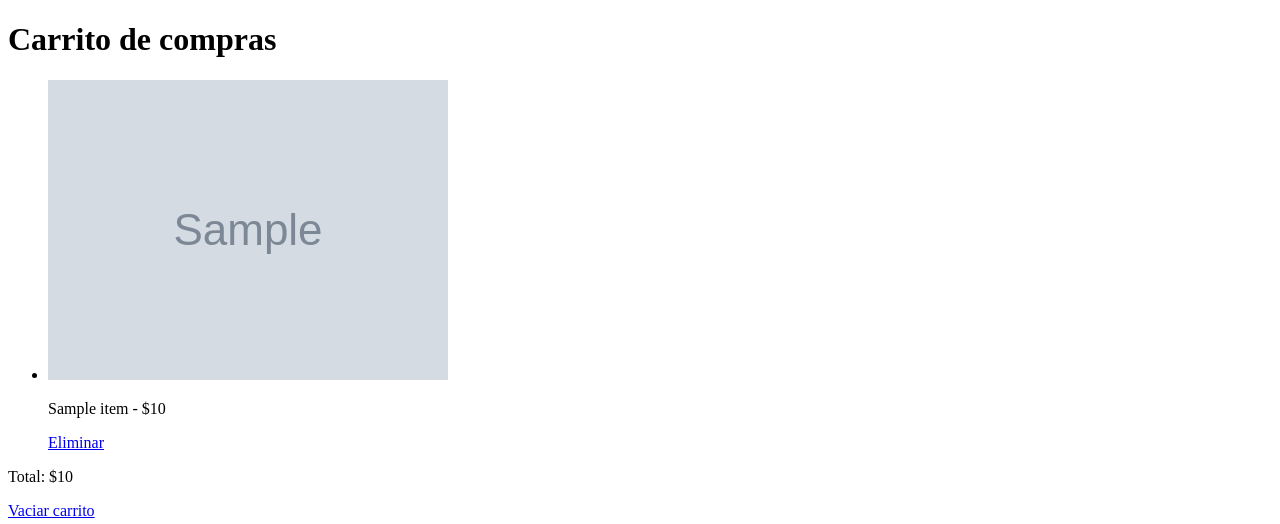
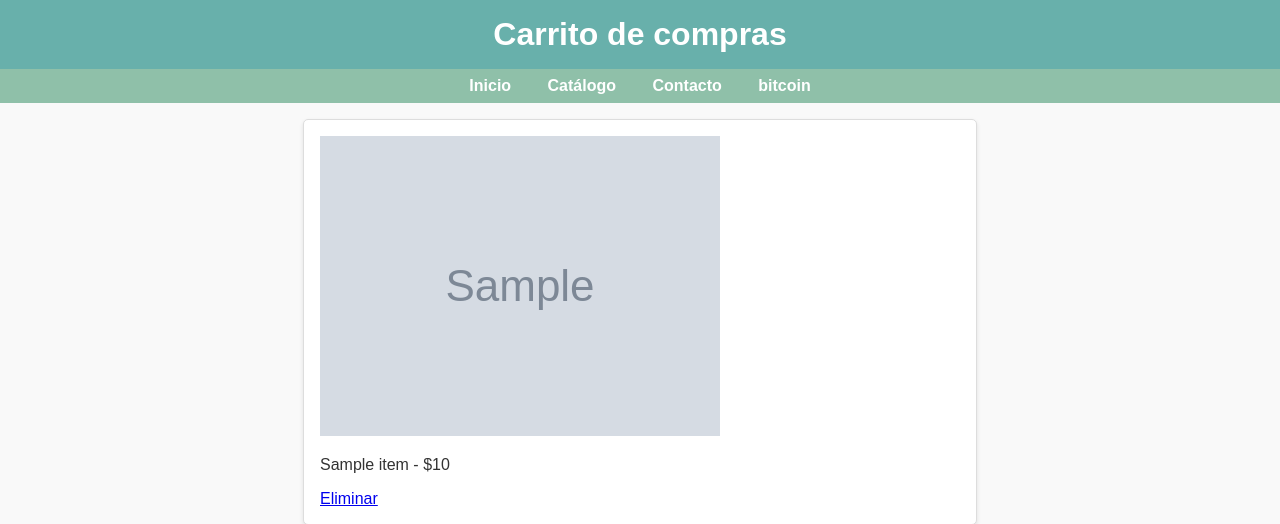
Before and after one commit to FranexD/tienda, a Django app: template tienda/templates/carrito.html in a window 1280 px wide. Shown: the top 524 px of the page. Run offline with Django 3.2, Linux system fonts and the light colour scheme; the template is opened without the code that fills it: most values are stand-ins (such as "Sample title", 1, 10 or a date in 2020).

Commit message:
estilos para carrito

```diff
--- a/tienda/templates/carrito.html
+++ b/tienda/templates/carrito.html
@@ -5,10 +5,18 @@
     <meta charset="UTF-8" />
     <meta name="viewport" content="width=device-width, initial-scale=1.0" />
     <title>Carrito de Comprasss</title>
+    <link rel="stylesheet" href="{% static 'css/styles.css' %}" />
   </head>
   <body>
-    <h1>Carrito de compras</h1>
-
+    <header>
+      <h1>Carrito de compras</h1>
+    </header>
+    <nav>
+      <a class="funciona" href="{% url 'index' %}">Inicio</a>
+      <a href="{% url 'secundaria' %}">Catálogo</a>
+      <a href="{% url 'contacto' %}">Contacto</a>
+      <a href="{% url 'precio_bitcoin' %}">bitcoin</a>
+    </nav>
     <div id="productos">
       <ul id="carrito">
         {% for item in carrito %}
```
